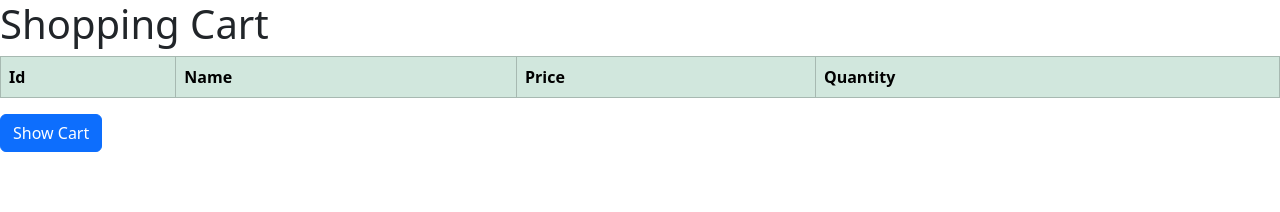
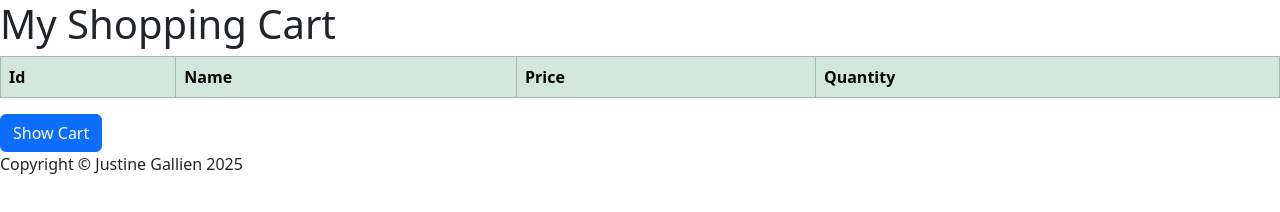
Before and after one commit to justinegallien/Week-7-Lab-2, a plain HTML site: page index.html in a window 1280 px wide. Drawn offline with nearby package versions, Linux system fonts and the light colour scheme.

Commit message:
updated html

```diff
--- a/index.html
+++ b/index.html
@@ -12,7 +12,7 @@
     />
   </head>
   <body>
-    <h1>Shopping Cart</h1>
+    <h1>My Shopping Cart</h1>
     <table class="table table-success table-bordered" id="shopping-cart">
       <thead>
         <th>Id</th>
@@ -20,7 +20,6 @@
         <th>Price</th>
         <th>Quantity</th>
       </thead>
-
     </table>
     <button class="btn btn-primary" id="showCart">Show Cart</button>
 
@@ -31,4 +30,5 @@
     ></script>
     <script src="script.js"></script>
   </body>
+  <footer>Copyright &copy; Justine Gallien 2025</footer>
 </html>
```
